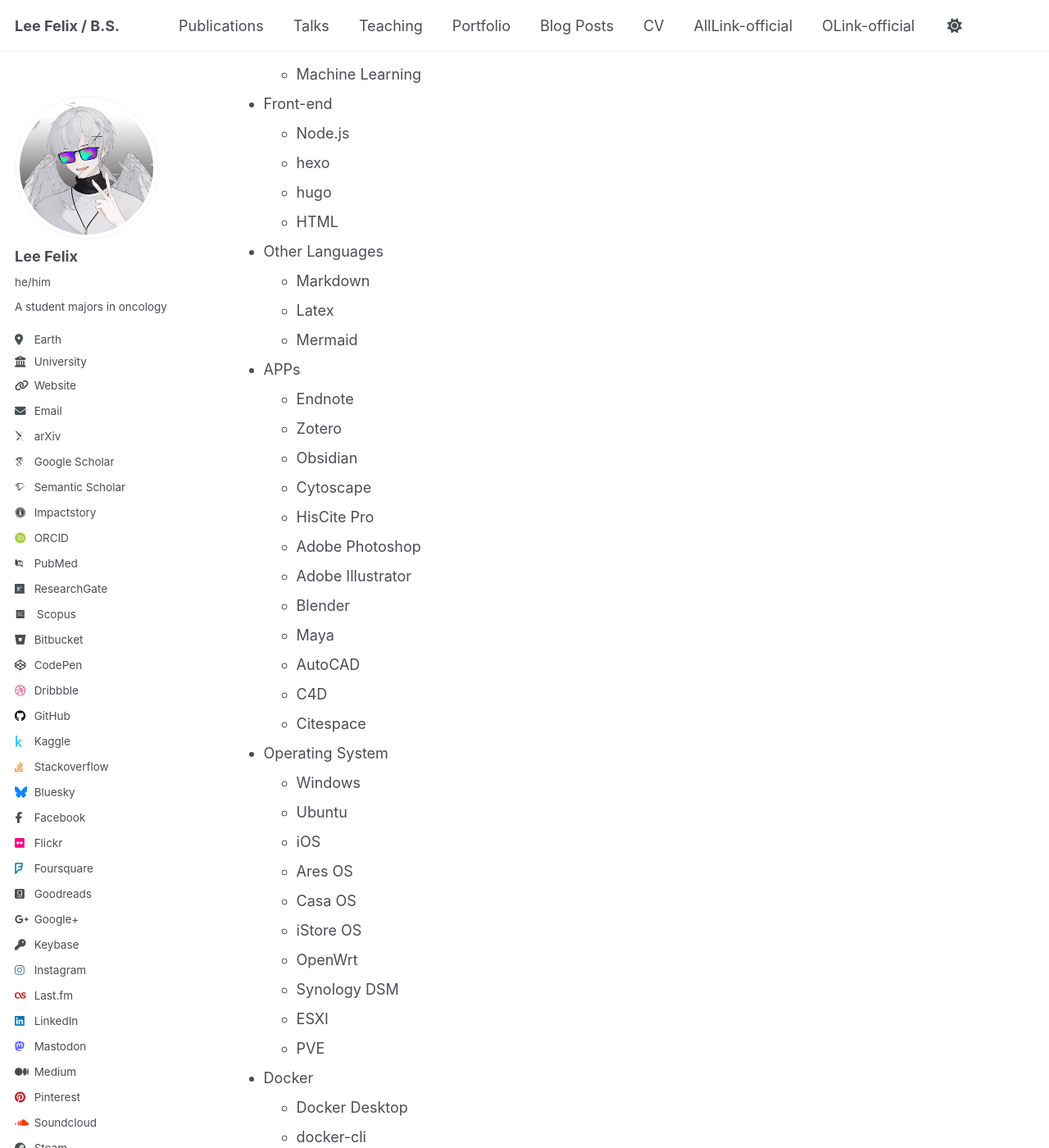
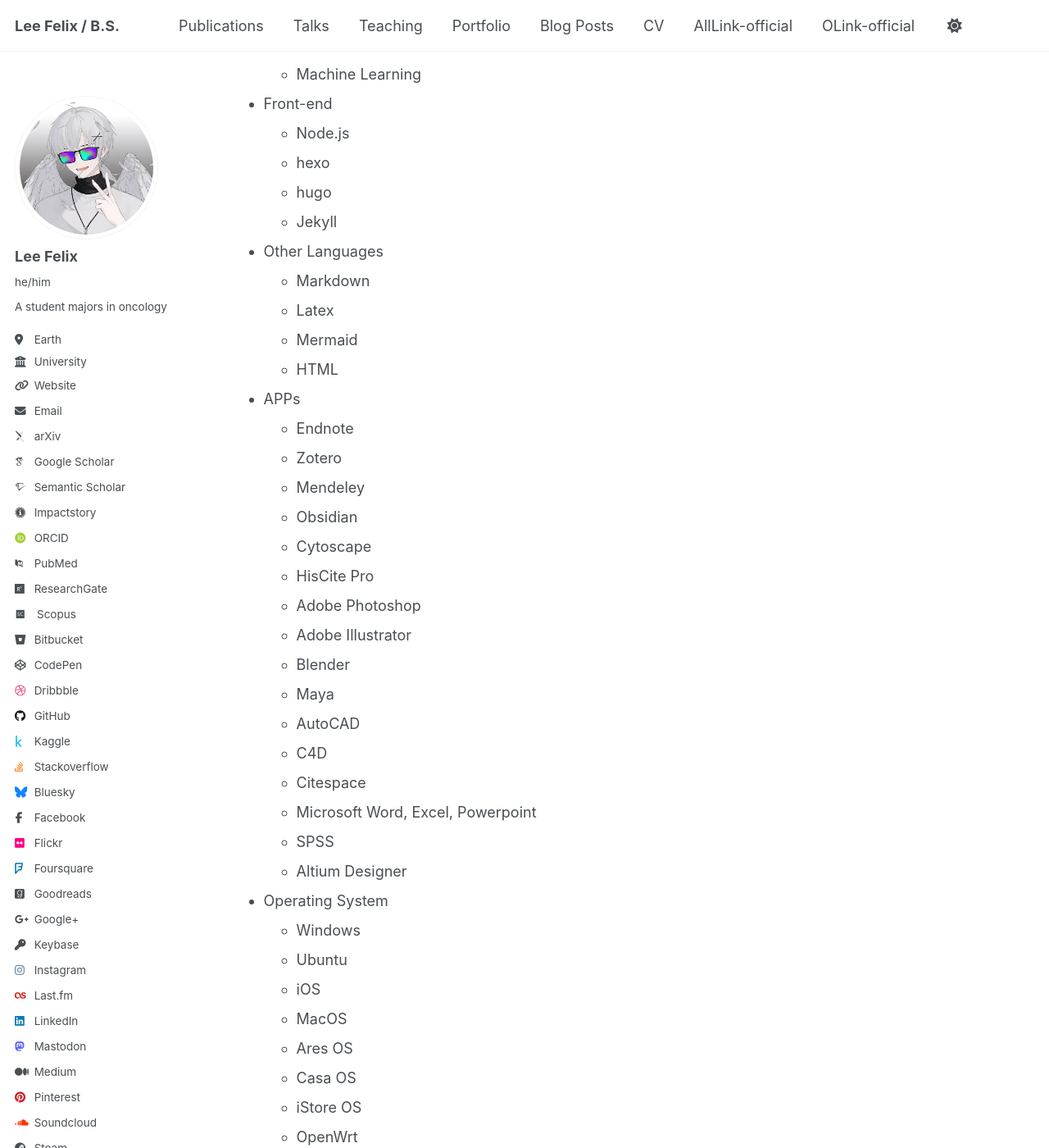
Before and after one commit to LeeFely/LeeFely.github.io, a Jekyll site: the page built from _pages/cv.md, in a window 1280 px wide and 1400 px high, scrolled down 1174 px. Shown: the whole window at 82% size. Built offline with Jekyll 4.4.1, drawn with Linux system fonts in a browser that asks for light colours; some web fonts are replaced; some of the changed text lies outside the part shown.

Commit message:
Update cv.md

```diff
--- a/_pages/cv.md
+++ b/_pages/cv.md
@@ -50,14 +50,16 @@
   * Node.js
   * hexo
   * hugo
-  * HTML
+  * Jekyll
 * Other Languages
   * Markdown
   * Latex
   * Mermaid
+  * HTML
 * APPs
   * Endnote
   * Zotero
+  * Mendeley
   * Obsidian
   * Cytoscape
   * HisCite Pro
@@ -68,15 +70,19 @@
   * AutoCAD
   * C4D
   * Citespace
+  * Microsoft Word, Excel, Powerpoint
+  * SPSS
+  * Altium Designer
 * Operating System
   * Windows
   * Ubuntu
   * iOS
+  * MacOS
   * Ares OS
   * Casa OS
   * iStore OS
   * OpenWrt
-  * Synology DSM
+  * Synology DSM 7.x
   * ESXI
   * PVE
 * Docker
```
Also changed, not shown: other parts of _pages/cv.md (+3 -2 lines).
